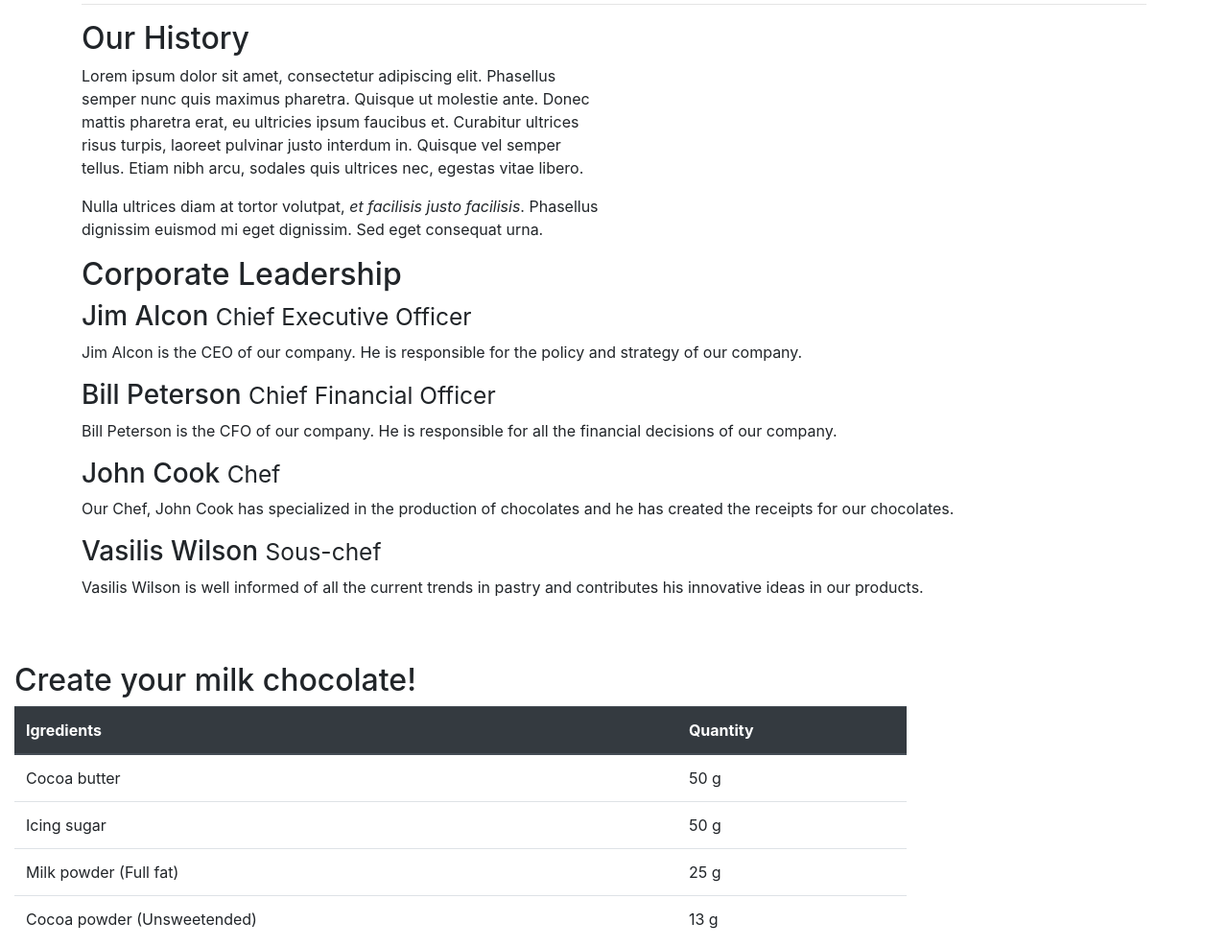
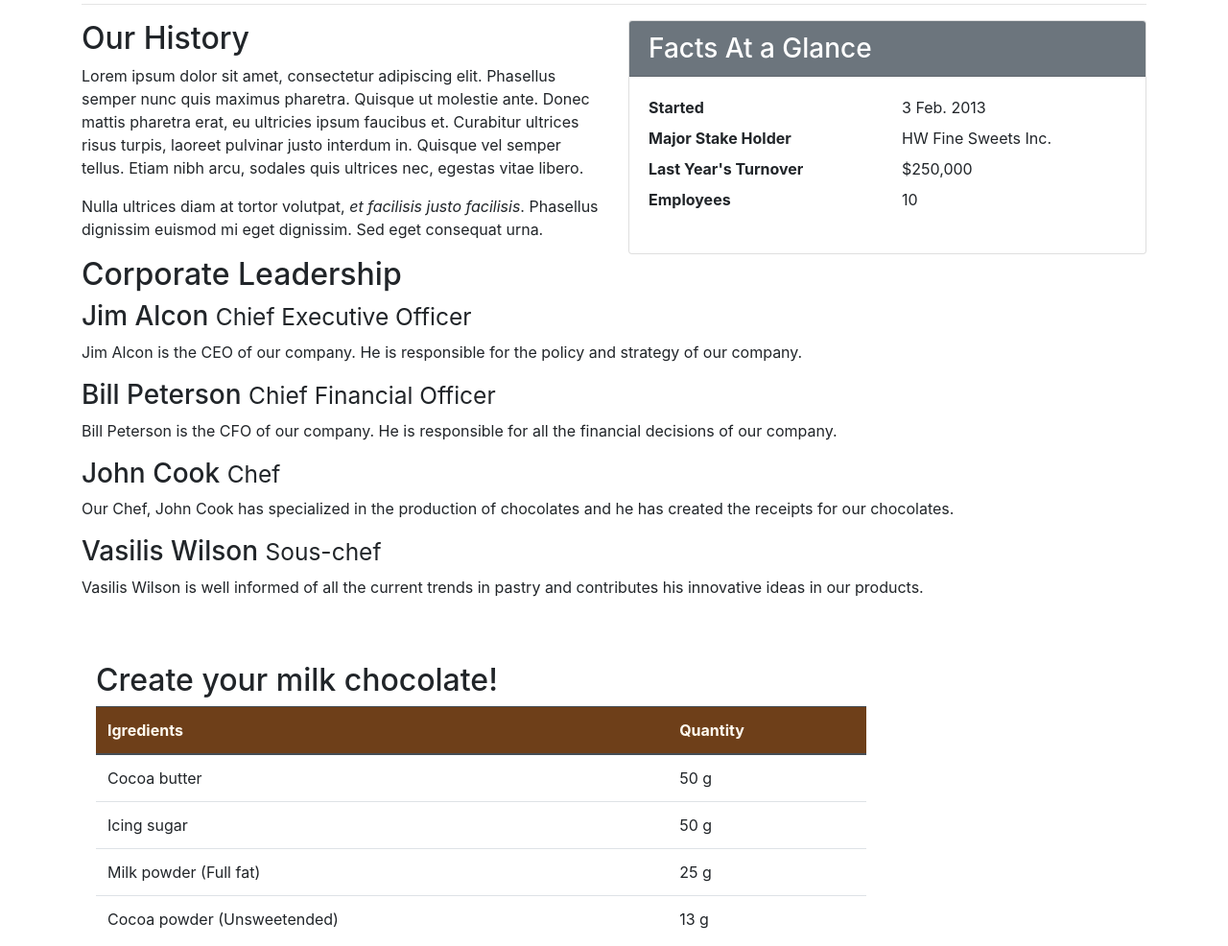
Before and after one commit to stefanosdvv/lechocolat, a website: page aboutus.html in a window 1280 px wide. Shown: the part 420-1406 px from the top of the page at 96% size. Drawn offline with nearby package versions, Linux system fonts and the light colour scheme.

Commit message:
Tables and Cards

```diff
--- a/aboutus.html
+++ b/aboutus.html
@@ -77,6 +77,21 @@
                     euismod mi eget dignissim. Sed eget consequat urna. </p>
             </div>
             <div class="col col-sm">
+                <div class="card">
+                    <h3 class="card-header bg-secondary text-white">Facts At a Glance</h3>
+                    <div class="card-body">
+                        <dl class="row">
+                            <dt class="col-6">Started</dt>
+                            <dd class="col-6">3 Feb. 2013</dd>
+                            <dt class="col-6">Major Stake Holder</dt>
+                            <dd class="col-6">HW Fine Sweets Inc.</dd>
+                            <dt class="col-6">Last Year's Turnover</dt>
+                            <dd class="col-6">$250,000</dd>
+                            <dt class="col-6">Employees</dt>
+                            <dd class="col-6">10</dd>
+                        </dl>
+                    </div>
+                </div>
             </div>
         </div>
 
@@ -100,7 +115,7 @@
                     contributes his innovative ideas in our products. </p>
             </div>
         </div>
-    </div>
+
 
         <div class="row row-content">
             <div class="col-12 col-sm-9">
@@ -139,6 +154,7 @@
             <div class="col-12 col-sm-3">
             </div>
         </div>
+    </div>
 
     <!--FOOTER-->
     <footer class="footer">
@@ -159,7 +175,6 @@
                         121, Clear Wave Road<br>
                         Clear Wave Road, Aloha<br>
                         HAWAII<br>
-
 
                         <i class="fa fa-phone fa-lg"></i> +987 6543 2100 <br>
                         <i class="fa fa-fax fa-lg"></i> +987 6543 2101 <br>
--- a/css/styles.css
+++ b/css/styles.css
@@ -13,6 +13,7 @@
     margin:0px auto;
     padding: 20px 0px 20px 0px;
 }
+
 .jumbotron {
     padding:70px 30px 70px 30px;
     margin:0px auto;
@@ -31,3 +32,9 @@ body{
 .bg-light {
     background-color: #dbb08d !important;
 }
+
+.table .thead-dark th{
+    color:floralwhite;
+    background-color:#6E3F19
+}
+tr:hover {background-color:#dbb08db0!important}
```
Lines whose indentation alone changed are shown as unchanged.
